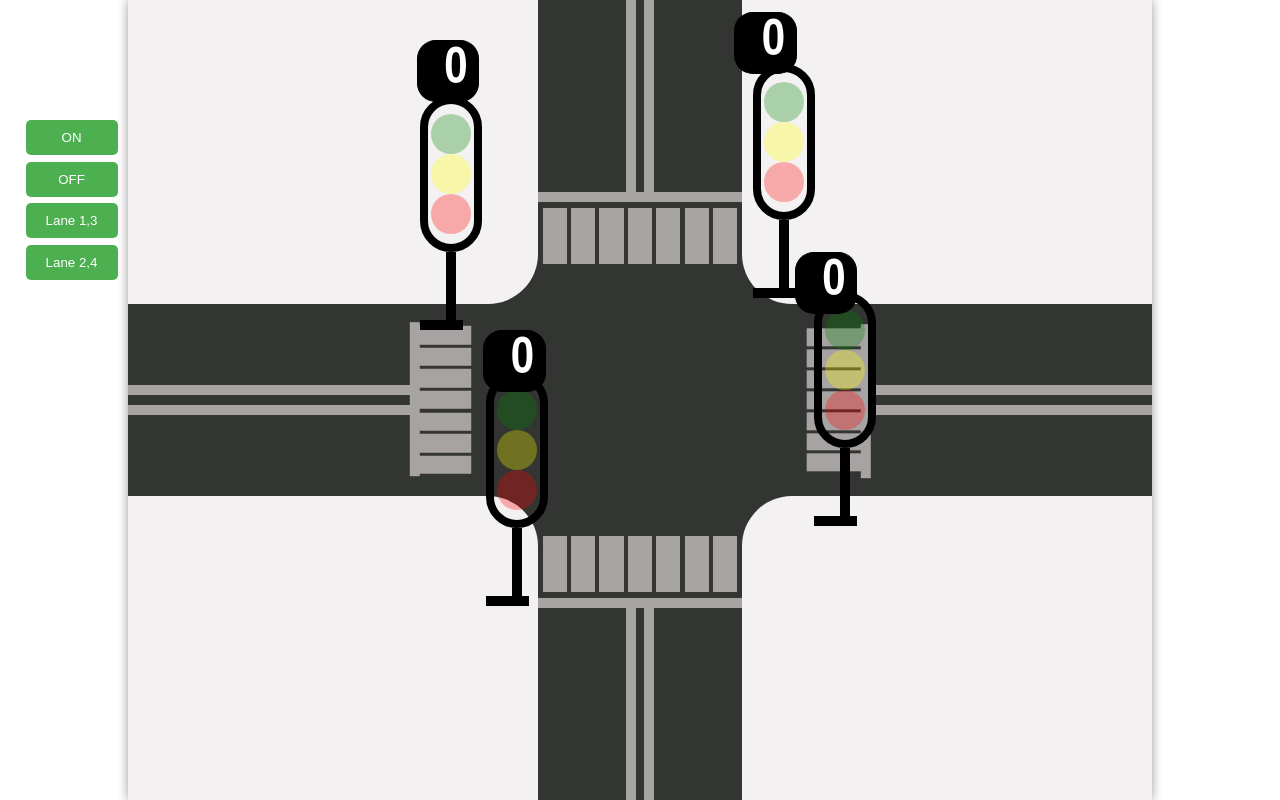
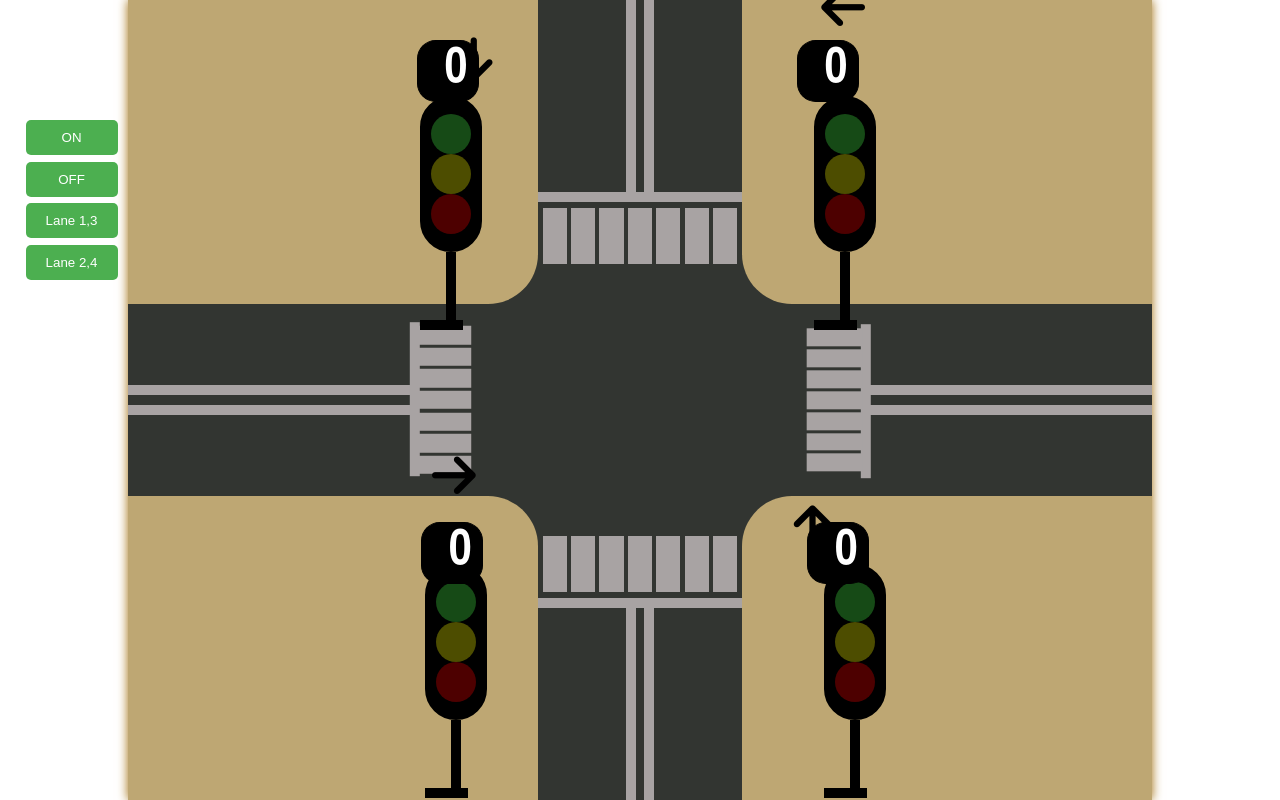
Before and after one commit to baotri0/Traffic-Light, a plain HTML site: page index.html in a window 1280 px wide. Drawn offline with Linux system fonts and the light colour scheme.

Commit message:
Add files via upload

```diff
--- a/index.html
+++ b/index.html
@@ -3,6 +3,7 @@
     <head>
         <meta http-equiv="Content-Type" content="text/html;charset=UTF-8">
         <link rel="stylesheet" href="style.css">
+        <script src="https://kit.fontawesome.com/ac38590961.js" crossorigin="anonymous"></script>
         <title>Đèn Giao Thông</title>
     </head>
     <body>
@@ -71,6 +72,7 @@
             </div>
             <div id="line1"></div>
             <div id="line2"></div>
+            <i class="fa-sharp fa-solid fa-arrow-down"></i>
         </div>
 
         <div class="traffic-light truden2">
@@ -81,7 +83,9 @@
             </div>
             <div id="line1"></div>
             <div id="line2"></div>
+            <i class="fa-sharp fa-solid fa-arrow-up"></i>
         </div>
+
 
         <div class="traffic-light truden3">
             <div id="traffic-signal" class="">
@@ -91,6 +95,7 @@
             </div>
             <div id="line1"></div>
             <div id="line2"></div>
+            <i class="fa-sharp fa-solid fa-arrow-right"></i>
         </div>
 
         <div class="traffic-light truden4">
@@ -101,6 +106,7 @@
             </div>
             <div id="line1"></div>
             <div id="line2"></div>
+            <i class="fa-sharp fa-solid fa-arrow-left"></i>
         </div>
 
         <ul class="cdown" id="countdown1">
--- a/style.css
+++ b/style.css
@@ -9,13 +9,13 @@
     margin-left: 50%;
     transform: translateX(-50%);
     position: relative;
-    box-shadow: 0px 0px 10px #999;
+    box-shadow: 0px 0px 10px rgb(161, 109, 11);
 }
 
 .leduong{
     width: 40%;
     height: 38%;
-    background-color: rgb(243, 241, 241);
+    background-color: rgb(190, 167, 115);
 }
 
 .le1{
@@ -209,27 +209,55 @@
 /* ----------- light ------------------- */
 
 .truden1{
-    position: relative;
+    position: absolute;
     top: 12%;
     left: 28.5%;
 }
 
 .truden3{
     position: absolute;
-    bottom: 34%;
-    left: 35%;
+    bottom: 10%;
+    left: 29%;
 }
 
 .truden2{
     position: absolute;
-    bottom: 44%;
-    right: 23%;
+    bottom: 10%;
+    right: 22%;
 }
 
 .truden4{
     position: absolute;
-    top: 8%;
+    top: 12%;
+    right: 23%;
+}
+
+.truden1 > i{
+    font-size: 50px;
+    position: absolute;
+    top: -40%;
     right: 29%;
+}
+
+.truden2 > i{
+    font-size: 50px;
+    position: absolute;
+    top: -40%;
+    left: -30%;
+}
+
+.truden3 > i{
+    font-size: 50px;
+    position: absolute;
+    top: -73%;
+    left: 7%;
+}
+
+.truden4 > i{
+    font-size: 50px;
+    position: absolute;
+    top: -73%;
+    left: 7%;
 }
 
 .traffic-light{
@@ -237,6 +265,7 @@
 }
 
 #traffic-signal{
+    background-color: #000;
     border: 8px solid black;
     padding: 10px 3px;
     width: 40px;
@@ -265,7 +294,7 @@
     bottom: -50%;
 }
 .green{
-    background-color: green;
+    background-color: rgb(75, 245, 75);
 }
 .yellow{
     background-color: yellow;
@@ -295,20 +324,20 @@ ul#countdown1{
 
 ul#countdown2{
     position: absolute;
-    top: 1.5%;
-    right: 34.7%;
+    top: 5%;
+    right: 28.6%;
 }
 
 ul#countdown3{
     position: absolute;
-    bottom: 60.8%;
-    right: 28.8%;
+    bottom: 27%;
+    right: 27.6%;
 }
 
 ul#countdown4{
     position: absolute;
-    bottom: 51%;
-    left: 34.7%;
+    bottom: 27%;
+    left: 28.6%;
 }
 
 li {
```
